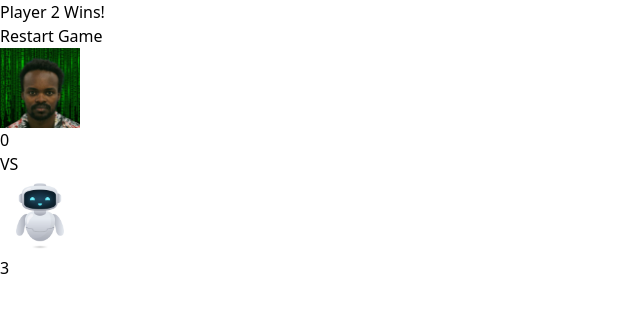
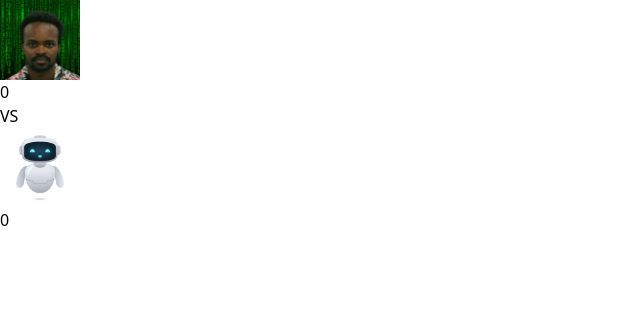
Before and after one commit to fredrukundo/Pong-UI, a Next.js app: page / in a window 1280 px wide. Shown: the top 312 px of the page, without its empty margins (0-640 px from the left). Built offline with nearby package versions, Linux system fonts and the light colour scheme.

Commit message:
Added Game CountDown

```diff
--- a/src/components/Game.tsx
+++ b/src/components/Game.tsx
@@ -1,4 +1,4 @@
-'use client'
+'use client';
 
 import { useEffect, useRef, useState } from 'react';
 import Scoreboard from './Scoreboard';
@@ -13,14 +13,11 @@ const user2 = {
 };
 
 function drawGamePlayground(ctx: CanvasRenderingContext2D, canvas: HTMLCanvasElement) {
-  // Clear the canvas
   ctx.clearRect(0, 0, canvas.width, canvas.height);
-
-  // Set styles for the playground elements
-  ctx.strokeStyle = "#fff"; // Green color for the playground
+  ctx.strokeStyle = "#fff"; // White for playground elements
   ctx.lineWidth = 2;
 
-  // Draw the centerline
+  // Draw the center dashed line
   const centerX = canvas.width / 2;
   ctx.setLineDash([10, 15]); // Dashed line
   ctx.beginPath();
@@ -30,19 +27,19 @@ function drawGamePlayground(ctx: CanvasRenderingContext2D, canvas: HTMLCanvasEle
 
   // Draw the center circle
   const centerY = canvas.height / 2;
-  ctx.setLineDash([]); // Remove dashes for the circle
+  ctx.setLineDash([]); // Solid line for the circle
   ctx.beginPath();
-  ctx.arc(centerX, centerY, 30, 0, Math.PI * 2); // Circle with radius 50
+  ctx.arc(centerX, centerY, 30, 0, Math.PI * 2);
   ctx.stroke();
 }
-
 
 const Game = () => {
   const canvasRef = useRef<HTMLCanvasElement>(null);
   const [player1Score, setPlayer1Score] = useState(0);
   const [player2Score, setPlayer2Score] = useState(0);
-  const [winner, setWinner] = useState<String | null>(null); // track a winner
-  const animationFrameId = useRef<number | null>(null); // track the animation frame Id
+  const [winner, setWinner] = useState<string | null>(null); // Track the winner
+  const [countdown, setCountdown] = useState<number | null>(3); // Countdown timer
+  const animationFrameId = useRef<number | null>(null); // Track animation frame ID
 
   useEffect(() => {
     const canvas = canvasRef.current!;
@@ -55,7 +52,7 @@ const Game = () => {
 
     const player1 = new Paddle(0, 50, 15, paddleWidth, paddleHeight);
     const player2 = new Paddle(canvas.width - paddleWidth, 30, 15, paddleWidth, paddleHeight);
-    const ball = new Ball(200, 200, 10, 10, 20);
+    const ball = new Ball(canvas.width / 2, canvas.height / 2, 10, 10, 20);
 
     const keysPressed: Record<string, boolean> = {};
 
@@ -65,15 +62,14 @@ const Game = () => {
     window.addEventListener('keydown', handleKeyDown);
     window.addEventListener('keyup', handleKeyUp);
 
+    const startGame = () => {
       const gameLoop = () => {
+        if (winner) return; // Stop the game loop if there is a winner
 
-      if (winner)
-          return;
         ctx.clearRect(0, 0, canvas.width, canvas.height);
-
         drawGamePlayground(ctx, canvas);
 
-      // Update
+        // Update game elements
         player1.update(keysPressed, canvas.height, player1Score);
         player2.updateAI(ball, canvas.height);
         ball.update(canvas.width, canvas.height);
@@ -81,7 +77,7 @@ const Game = () => {
         // Check collisions
         checkCollisions(ball, player1, player2);
 
-      // Score handling
+        // Handle scoring
         if (ball.pos.x <= -ball.radius) {
           setPlayer2Score((score) => score + 1);
           ball.respawn(canvas.width, canvas.height, 'right');
@@ -91,53 +87,59 @@ const Game = () => {
           ball.respawn(canvas.width, canvas.height, 'left');
         }
 
+        // Check for a winner
         if (player1Score >= 3 || player2Score >= 3) {
           setWinner(player1Score >= 3 ? 'Player 1' : 'Player 2');
           return;
         }
 
-
-      // Draw
+        // Draw game elements
         player1.draw(ctx);
         player2.draw(ctx);
         ball.draw(ctx);
 
+        animationFrameId.current = requestAnimationFrame(gameLoop);
+      };
 
       animationFrameId.current = requestAnimationFrame(gameLoop);
     };
 
-    // gameLoop();
-    animationFrameId.current = requestAnimationFrame(gameLoop);
+    // Handle countdown before starting the game
+    if (countdown !== null) {
+      const timer = setInterval(() => {
+        setCountdown((prev) => (prev! > 1 ? prev! - 1 : null));
+      }, 1000);
+
+      return () => clearInterval(timer);
+    } else {
+      startGame();
+    }
 
     return () => {
       window.removeEventListener('keydown', handleKeyDown);
       window.removeEventListener('keyup', handleKeyUp);
       if (animationFrameId.current) cancelAnimationFrame(animationFrameId.current);
     };
-  }, [player1Score, player2Score]);
-
+  }, [countdown, player1Score, player2Score, winner]);
 
   const handleRestart = () => {
     setPlayer1Score(0);
     setPlayer2Score(0);
     setWinner(null);
-
-    // Restart the game loop
-    if (animationFrameId.current === null) {
-      const canvas = canvasRef.current!;
-      const ctx = canvas.getContext('2d')!;
-      const gameLoop = () => {
-        ctx.clearRect(0, 0, canvas.width, canvas.height);
-        drawGamePlayground(ctx, canvas);
-        animationFrameId.current = requestAnimationFrame(gameLoop);
-      };
-      animationFrameId.current = requestAnimationFrame(gameLoop);
-    }
+    setCountdown(3); // Restart countdown
   };
 
   return (
-    <div className="relative bg-[#022c22] border border-gray-700 rounded-lg shadow-lg p-20 aspect-w-16 aspect-h-9">
-      {winner ? (
+    <div className="relative bg-[#022c22] border border-gray-700 rounded-lg shadow-lg p-6 aspect-w-16 aspect-h-9">
+      {/* Countdown Overlay */}
+      {countdown !== null && (
+        <div className="absolute inset-0 bg-black bg-opacity-75 flex items-center justify-center text-white text-6xl font-bold">
+          {countdown === 0 ? 'Go!' : countdown}
+        </div>
+      )}
+
+      {/* Game Over Overlay */}
+      {winner && (
         <div className="absolute inset-0 bg-black bg-opacity-75 flex flex-col justify-center items-center text-white">
           <h1 className="text-4xl font-bold mb-4">{winner} Wins!</h1>
           <button
@@ -147,14 +149,18 @@ const Game = () => {
             Restart Game
           </button>
         </div>
-      ) : null }
+      )}
+
+      {/* Scoreboard */}
       <Scoreboard
         player1Score={player1Score}
         player2Score={player2Score}
         player1Avator={user1.avatar}
         player2Avator={user2.avatar}
       />
-      <div className='w-full sm:max-w-2xl md:max-w-3xl lg:max-w-5xl aspect-w-16 aspect-h-9'>
+
+      {/* Canvas */}
+      <div className="w-full sm:max-w-2xl md:max-w-3xl lg:max-w-5xl aspect-w-16 aspect-h-9">
         <canvas ref={canvasRef} className="w-full h-full bg-[#064e3b] border-4 border-[#074e7a34]"></canvas>
       </div>
     </div>
```
Lines whose indentation alone changed are shown as unchanged.
